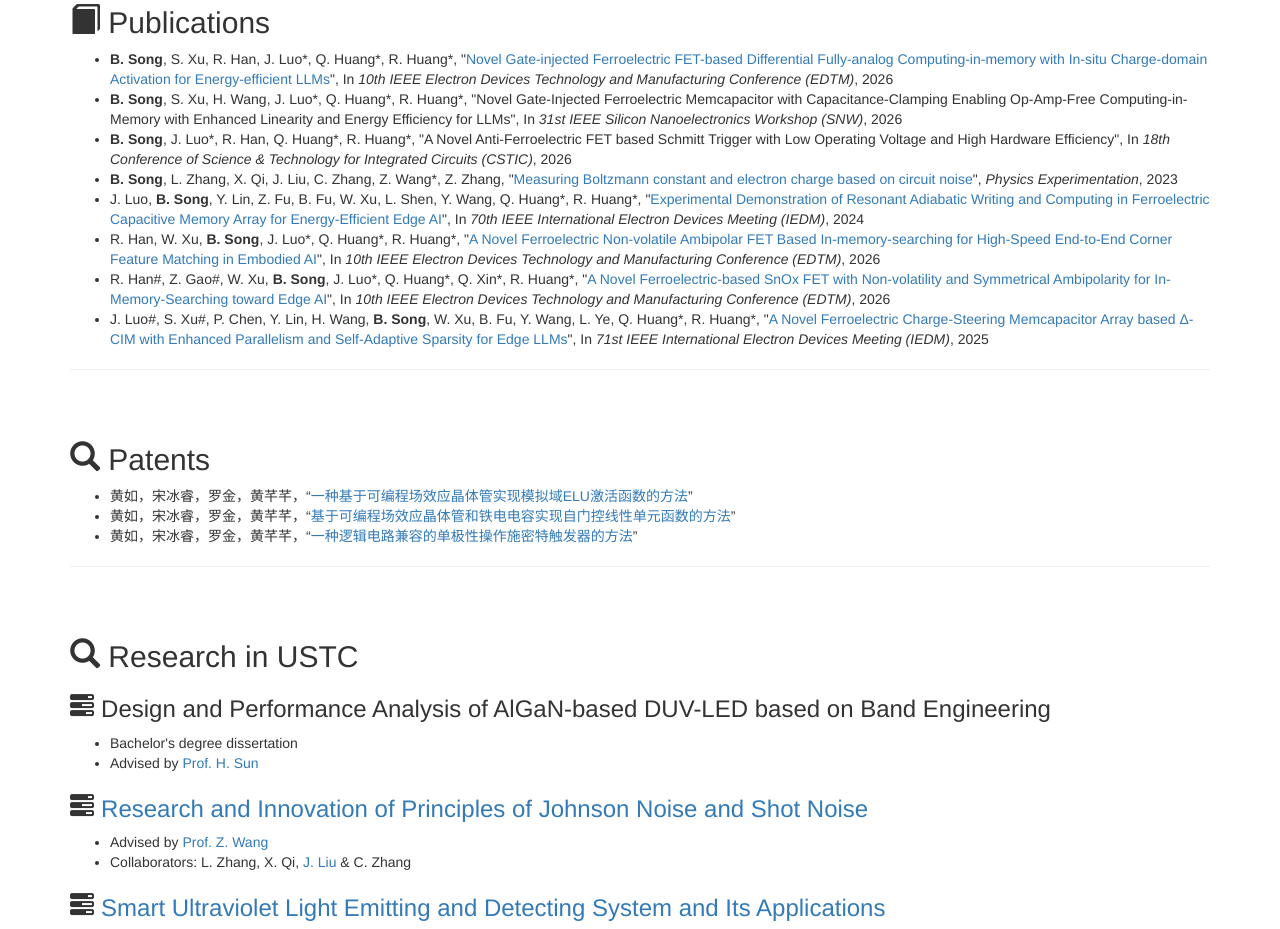
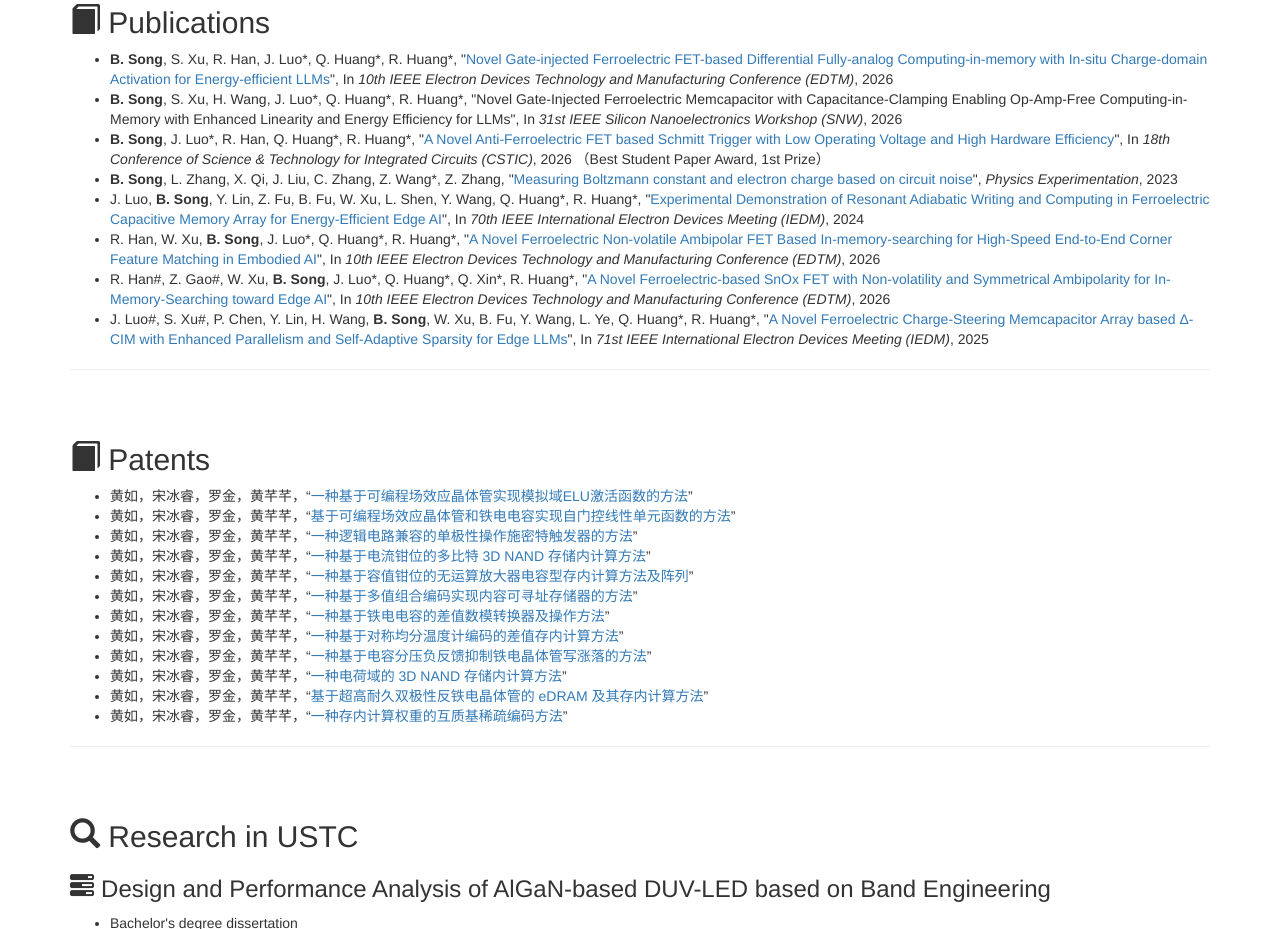
Before and after one commit to BingEntropy/BingEntropy.github.io, a plain HTML site: page study/index.html in a window 1280 px wide. Shown: the part 1511-2440 px from the top of the page. Drawn offline with Linux system fonts and the light colour scheme.

Commit message:
Add files via upload

```diff
--- a/study/index.html
+++ b/study/index.html
@@ -89,7 +89,7 @@
 	<ul>
 		<li><b>B. Song</b>, S. Xu, R. Han, J. Luo*, Q. Huang*, R. Huang*, "<a href="https://ieeexplore.ieee.org/document/11497385" style="text-decoration:none;">Novel Gate-injected Ferroelectric FET-based Differential Fully-analog Computing-in-memory with In-situ Charge-domain Activation for Energy-efficient LLMs</a>", In <em>10th IEEE Electron Devices Technology and Manufacturing Conference (EDTM)</em>, 2026</li>
 		<li><b>B. Song</b>, S. Xu, H. Wang, J. Luo*, Q. Huang*, R. Huang*, "Novel Gate-Injected Ferroelectric Memcapacitor with Capacitance-Clamping Enabling Op-Amp-Free Computing-in-Memory with Enhanced Linearity and Energy Efficiency for LLMs", In <em>31st IEEE Silicon Nanoelectronics Workshop (SNW)</em>, 2026</li>
-		<li><b>B. Song</b>, J. Luo*, R. Han, Q. Huang*, R. Huang*, "A Novel Anti-Ferroelectric FET based Schmitt Trigger with Low Operating Voltage and High Hardware Efficiency", In <em>18th Conference of Science & Technology for Integrated Circuits (CSTIC)</em>, 2026</li>
+		<li><b>B. Song</b>, J. Luo*, R. Han, Q. Huang*, R. Huang*, "<a href="https://ieeexplore.ieee.org/document/11537706" style="text-decoration:none;">A Novel Anti-Ferroelectric FET based Schmitt Trigger with Low Operating Voltage and High Hardware Efficiency</a>", In <em>18th Conference of Science & Technology for Integrated Circuits (CSTIC)</em>, 2026 （Best Student Paper Award, 1st Prize）</li>
 		<li><b>B. Song</b>, L. Zhang, X. Qi, J. Liu, C. Zhang, Z. Wang*, Z. Zhang, "<a href="https://kns.cnki.net/kcms/detail/detail.aspx?filename=WLSL202303006&dbname=cjfdtotal&dbcode=CJFD&v=MDAwNDFyQ1VSN21mWStkdkZ5emhWTHZLTWlIWVlyRzRITkxNckk5RllvUjZEZzgvemhZVTd6c09UM2lRclJjekY=" style="text-decoration:none;">Measuring Boltzmann constant and electron charge based on circuit noise</a>", <em>Physics Experimentation</em>, 2023 </li>
 		<li>J. Luo, <b>B. Song</b>, Y. Lin, Z. Fu, B. Fu, W. Xu, L. Shen, Y. Wang, Q. Huang*, R. Huang*, "<a href="https://ieeexplore.ieee.org/document/10873397" style="text-decoration:none;">Experimental Demonstration of Resonant Adiabatic Writing and Computing in Ferroelectric Capacitive Memory Array for Energy-Efficient Edge AI</a>", In <em>70th IEEE International Electron Devices Meeting (IEDM)</em>, 2024</li>
 		<li>R. Han, W. Xu, <b>B. Song</b>, J. Luo*, Q. Huang*, R. Huang*, "<a href="https://ieeexplore.ieee.org/document/11496790" style="text-decoration:none;">A Novel Ferroelectric Non-volatile Ambipolar FET Based In-memory-searching for High-Speed End-to-End Corner Feature Matching in Embodied AI</a>", In <em>10th IEEE Electron Devices Technology and Manufacturing Conference (EDTM)</em>, 2026</li>
@@ -101,11 +101,20 @@
 </div>
 
 	<div class="container" style="margin-top:30px">
-<h2><span class="glyphicon glyphicon-search"></span> Patents </h2>
+<h2><span class="glyphicon glyphicon-book"></span> Patents </h2>
 	<ul>
 		<li>黄如，宋冰睿，罗金，黄芊芊，“<a href="https://pss-system.cponline.cnipa.gov.cn/documents/detail?prevPageTit=changgui" style="text-decoration:none;">一种基于可编程场效应晶体管实现模拟域ELU激活函数的方法</a>”</li>
 		<li>黄如，宋冰睿，罗金，黄芊芊，“<a href="https://pss-system.cponline.cnipa.gov.cn/documents/detail?prevPageTit=changgui" style="text-decoration:none;">基于可编程场效应晶体管和铁电电容实现自门控线性单元函数的方法</a>”</li>
 		<li>黄如，宋冰睿，罗金，黄芊芊，“<a href="https://pss-system.cponline.cnipa.gov.cn/documents/detail?prevPageTit=changgui" style="text-decoration:none;">一种逻辑电路兼容的单极性操作施密特触发器的方法</a>”</li>
+		<li>黄如，宋冰睿，罗金，黄芊芊，“<a href="https://pss-system.cponline.cnipa.gov.cn/documents/detail?prevPageTit=changgui" style="text-decoration:none;">一种基于电流钳位的多比特 3D NAND 存储内计算方法</a>”</li>
+		<li>黄如，宋冰睿，罗金，黄芊芊，“<a href="https://pss-system.cponline.cnipa.gov.cn/documents/detail?prevPageTit=changgui" style="text-decoration:none;">一种基于容值钳位的无运算放大器电容型存内计算方法及阵列</a>”</li>
+		<li>黄如，宋冰睿，罗金，黄芊芊，“<a href="https://pss-system.cponline.cnipa.gov.cn/documents/detail?prevPageTit=changgui" style="text-decoration:none;">一种基于多值组合编码实现内容可寻址存储器的方法</a>”</li>
+		<li>黄如，宋冰睿，罗金，黄芊芊，“<a href="https://pss-system.cponline.cnipa.gov.cn/documents/detail?prevPageTit=changgui" style="text-decoration:none;">一种基于铁电电容的差值数模转换器及操作方法</a>”</li>
+		<li>黄如，宋冰睿，罗金，黄芊芊，“<a href="https://pss-system.cponline.cnipa.gov.cn/documents/detail?prevPageTit=changgui" style="text-decoration:none;">一种基于对称均分温度计编码的差值存内计算方法</a>”</li>
+		<li>黄如，宋冰睿，罗金，黄芊芊，“<a href="https://pss-system.cponline.cnipa.gov.cn/documents/detail?prevPageTit=changgui" style="text-decoration:none;">一种基于电容分压负反馈抑制铁电晶体管写涨落的方法</a>”</li>
+		<li>黄如，宋冰睿，罗金，黄芊芊，“<a href="https://pss-system.cponline.cnipa.gov.cn/documents/detail?prevPageTit=changgui" style="text-decoration:none;">一种电荷域的 3D NAND 存储内计算方法</a>”</li>
+		<li>黄如，宋冰睿，罗金，黄芊芊，“<a href="https://pss-system.cponline.cnipa.gov.cn/documents/detail?prevPageTit=changgui" style="text-decoration:none;">基于超高耐久双极性反铁电晶体管的 eDRAM 及其存内计算方法</a>”</li>
+		<li>黄如，宋冰睿，罗金，黄芊芊，“<a href="https://pss-system.cponline.cnipa.gov.cn/documents/detail?prevPageTit=changgui" style="text-decoration:none;">一种存内计算权重的互质基稀疏编码方法</a>”</li>
 	</ul>
 
 	<hr>
```
